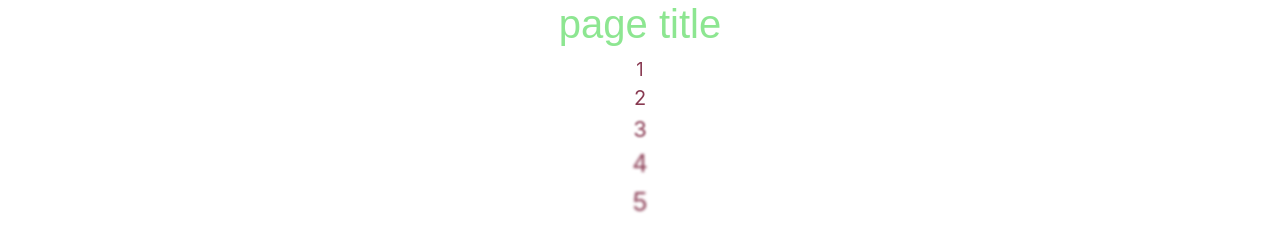
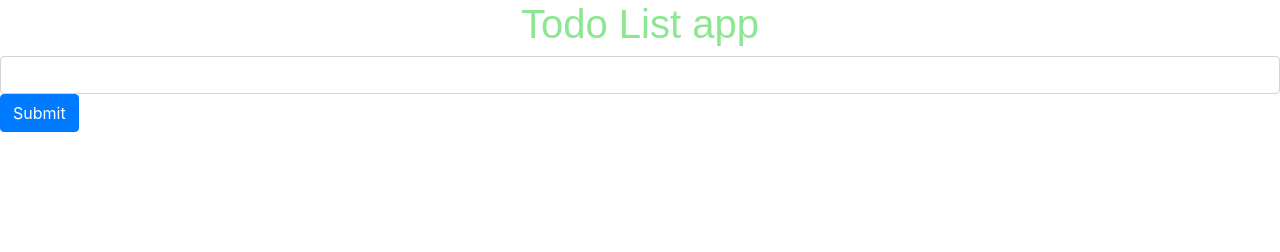
Before and after one commit to klauza/toDoVanilla, a website: page index.html in a window 1280 px wide. Drawn offline with nearby package versions, Linux system fonts and the light colour scheme; a web font is replaced by a local one.

Commit message:
html layout

```diff
--- a/index.html
+++ b/index.html
@@ -14,16 +14,16 @@
 </head>
 <body>
 
+<div id="main">
+  <h1 class="small-bottom-margin" id="header">Todo List app</h1>
+  <div id="new-todo-form-contianer" class="small-bottom-margin">
+    <input type="text" class="form-control" id="new-todo-input">
+    <button class="btn btn-primary" id="submit-new-todo-btn">Submit</button>
+  </div>
+  <ul id="todo-list-container" class="list-group"></ul>
+</div>
 
 
-<h1>page title</h1>
-<ul>
-  <li class="list-item-1">1</li>
-  <li class="list-item-2">2</li>
-  <li class="list-item-3">3</li>
-  <li class="list-item-4">4</li>
-  <li class="list-item-5">5</li>
-</ul>
 
 
 
```
Also changed, not shown: media/bg.jpg (added).
